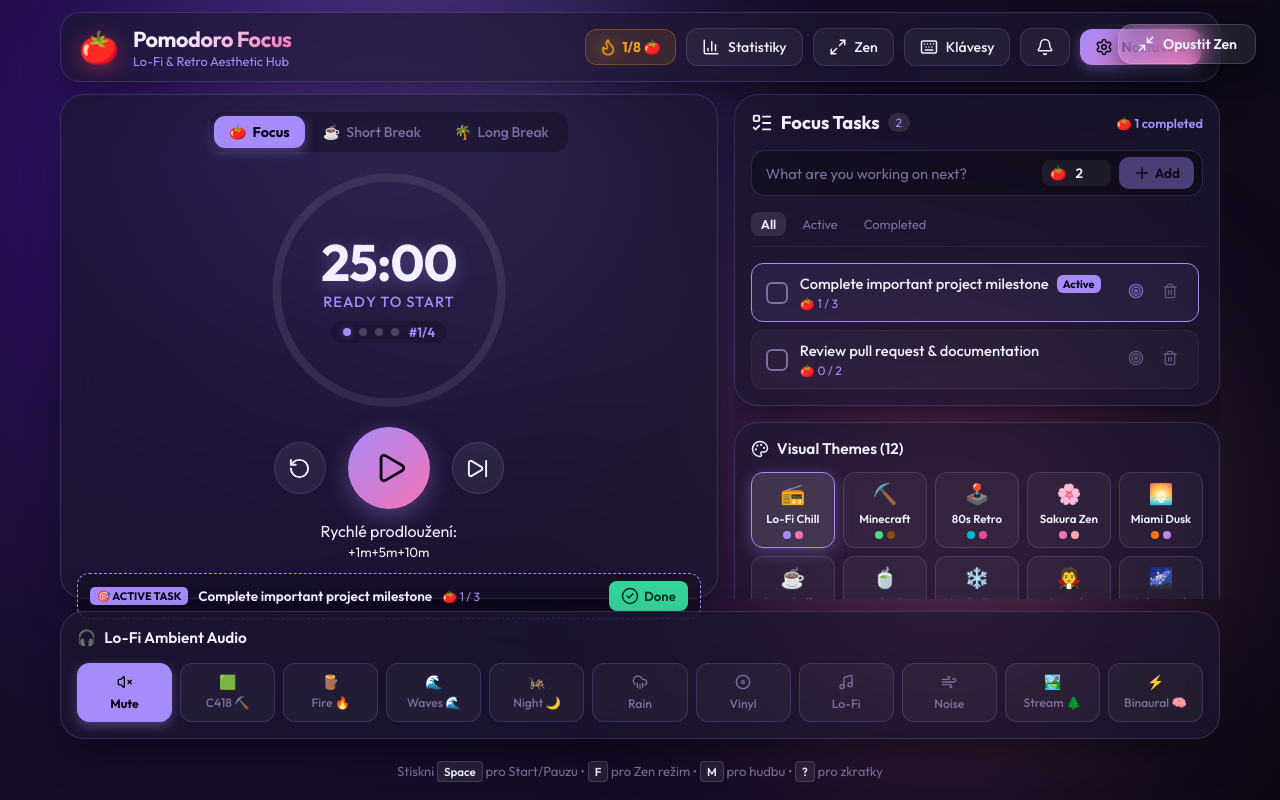
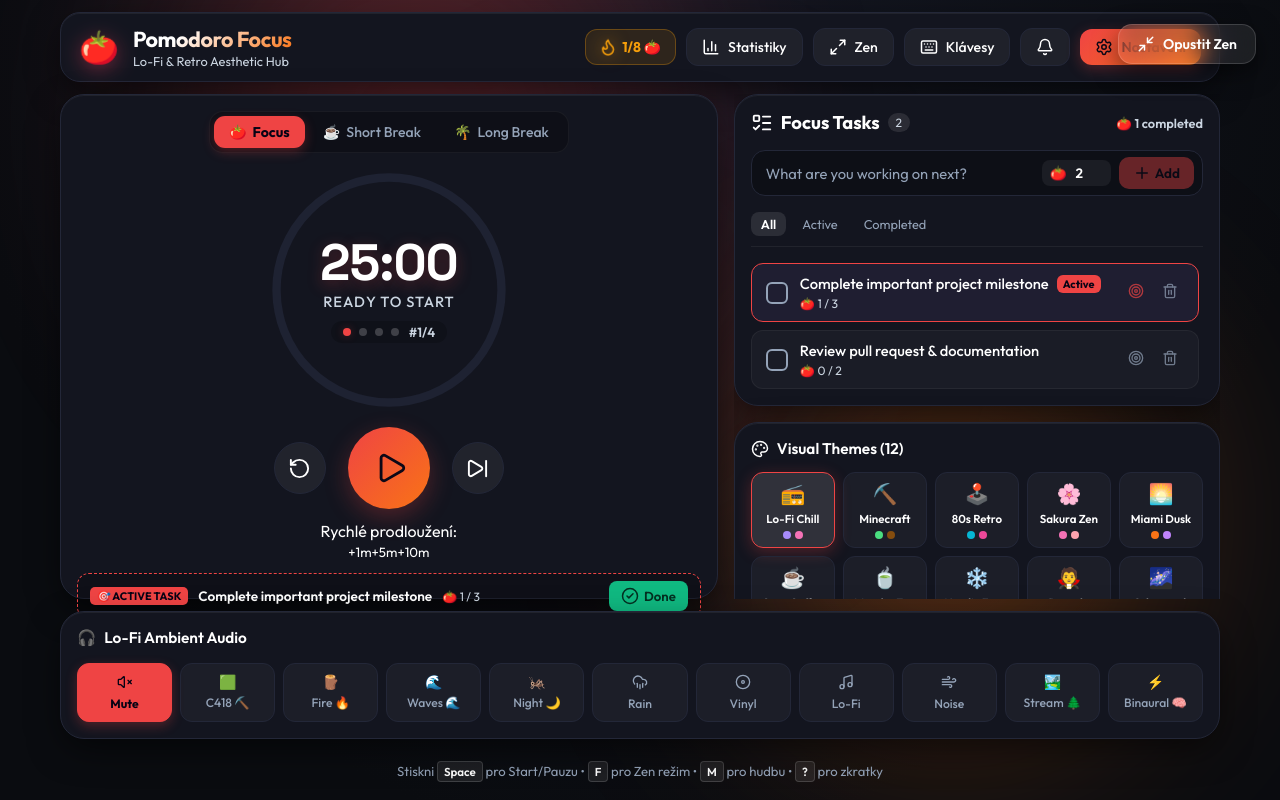
Before and after one commit to Andreyy05/pomodoro, a React (Vite) app: page / in a window 1280 px wide. Built offline with nearby package versions, Linux system fonts and the light colour scheme.

Commit message:
style(theme): overhaul color palettes and eliminate ambient blur haze

```diff
--- a/src/index.css
+++ b/src/index.css
@@ -3,268 +3,268 @@
    ========================================================================== */
 
 :root {
-  /* Default: Lo-Fi Chill Theme */
-  --bg-main: #13111c;
-  --bg-gradient: radial-gradient(circle at 15% 20%, #2e1065 0%, #170d2b 45%, #0d0914 100%);
-  --card-bg: rgba(30, 24, 48, 0.65);
-  --card-border: rgba(167, 139, 250, 0.2);
-  --card-shadow: 0 16px 40px -10px rgba(0, 0, 0, 0.5);
-
-  --text-main: #f3f0ff;
-  --text-muted: #a78bfa;
-  --text-dim: #7c6f9e;
-
-  --accent-primary: #a78bfa;
-  --accent-secondary: #f472b6;
-  --accent-glow: rgba(167, 139, 250, 0.35);
-
-  --timer-bg: rgba(167, 139, 250, 0.1);
-  --timer-ring-bg: rgba(255, 255, 255, 0.08);
-  --timer-ring-fill: #a78bfa;
-  --timer-font: 'Outfit', -apple-system, sans-serif;
-
-  --success: #34d399;
-  --danger: #f87171;
+  /* Default: Studio Dark / Focus (High-Contrast, Crisp, Non-Faded) */
+  --bg-main: #0a0c10;
+  --bg-gradient: radial-gradient(ellipse at 50% 0%, #151824 0%, #0a0c10 75%);
+  --card-bg: #13151f;
+  --card-border: #232738;
+  --card-shadow: 0 1px 0 rgba(255, 255, 255, 0.06) inset, 0 12px 36px -6px rgba(0, 0, 0, 0.65);
+
+  --text-main: #ffffff;
+  --text-muted: #cbd5e1;
+  --text-dim: #94a3b8;
+
+  --accent-primary: #ef4444;
+  --accent-secondary: #f97316;
+  --accent-glow: rgba(239, 68, 68, 0.28);
+
+  --timer-bg: #0e1017;
+  --timer-ring-bg: #1e2232;
+  --timer-ring-fill: #ef4444;
+  --timer-font: 'Space Grotesk', -apple-system, sans-serif;
+
+  --success: #10b981;
+  --danger: #ef4444;
 }
 
 /* 🕹️ Retro 80s Synthwave Theme */
 [data-theme='retro'] {
-  --bg-main: #070314;
-  --bg-gradient: linear-gradient(180deg, #120428 0%, #060114 70%, #1b002c 100%);
-  --card-bg: rgba(20, 8, 42, 0.85);
-  --card-border: rgba(0, 240, 255, 0.4);
-  --card-shadow: 0 0 25px rgba(255, 0, 127, 0.25), inset 0 0 15px rgba(0, 240, 255, 0.1);
+  --bg-main: #080314;
+  --bg-gradient: linear-gradient(180deg, #16062b 0%, #080314 100%);
+  --card-bg: #140929;
+  --card-border: #00f0ff;
+  --card-shadow: 0 0 20px rgba(0, 240, 255, 0.25), inset 0 0 12px rgba(255, 0, 127, 0.15);
 
   --text-main: #ffffff;
   --text-muted: #00f0ff;
-  --text-dim: #ff007f;
+  --text-dim: #ff66b2;
 
   --accent-primary: #ff007f;
   --accent-secondary: #00f0ff;
-  --accent-glow: rgba(255, 0, 127, 0.6);
-
-  --timer-bg: rgba(255, 0, 127, 0.08);
-  --timer-ring-bg: rgba(0, 240, 255, 0.15);
+  --accent-glow: rgba(255, 0, 127, 0.45);
+
+  --timer-bg: #100622;
+  --timer-ring-bg: #220e3f;
   --timer-ring-fill: #00f0ff;
   --timer-font: 'Press Start 2P', monospace;
 }
 
 /* ☕ Cozy Coffee Theme */
 [data-theme='coffee'] {
-  --bg-main: #18110b;
-  --bg-gradient: radial-gradient(circle at 50% 20%, #362215 0%, #20130a 60%, #110905 100%);
-  --card-bg: rgba(43, 27, 17, 0.7);
-  --card-border: rgba(217, 119, 6, 0.25);
-  --card-shadow: 0 16px 36px -8px rgba(0, 0, 0, 0.6);
-
-  --text-main: #fef3c7;
-  --text-muted: #f59e0b;
-  --text-dim: #a16207;
-
-  --accent-primary: #d97706;
+  --bg-main: #120b07;
+  --bg-gradient: radial-gradient(ellipse at 50% 0%, #24160e 0%, #120b07 80%);
+  --card-bg: #1c130d;
+  --card-border: #382417;
+  --card-shadow: 0 1px 0 rgba(255, 255, 255, 0.05) inset, 0 12px 36px -6px rgba(0, 0, 0, 0.65);
+
+  --text-main: #ffffff;
+  --text-muted: #fde68a;
+  --text-dim: #f59e0b;
+
+  --accent-primary: #f59e0b;
   --accent-secondary: #fbbf24;
-  --accent-glow: rgba(217, 119, 6, 0.35);
-
-  --timer-bg: rgba(217, 119, 6, 0.1);
-  --timer-ring-bg: rgba(255, 255, 255, 0.08);
+  --accent-glow: rgba(245, 158, 11, 0.35);
+
+  --timer-bg: #160f0a;
+  --timer-ring-bg: #2b1c13;
   --timer-ring-fill: #f59e0b;
-  --timer-font: 'Outfit', sans-serif;
+  --timer-font: 'Space Grotesk', sans-serif;
 }
 
 /* 🍵 Matcha Zen Theme */
 [data-theme='matcha'] {
-  --bg-main: #0c1712;
-  --bg-gradient: radial-gradient(circle at 30% 15%, #163327 0%, #0d2218 50%, #06120d 100%);
-  --card-bg: rgba(18, 38, 29, 0.7);
-  --card-border: rgba(52, 211, 153, 0.25);
-  --card-shadow: 0 16px 36px -8px rgba(0, 0, 0, 0.5);
-
-  --text-main: #ecfdf5;
-  --text-muted: #34d399;
-  --text-dim: #059669;
+  --bg-main: #07100b;
+  --bg-gradient: radial-gradient(ellipse at 50% 0%, #112217 0%, #07100b 80%);
+  --card-bg: #0f1d15;
+  --card-border: #1b3526;
+  --card-shadow: 0 1px 0 rgba(255, 255, 255, 0.05) inset, 0 12px 36px -6px rgba(0, 0, 0, 0.65);
+
+  --text-main: #ffffff;
+  --text-muted: #a7f3d0;
+  --text-dim: #34d399;
 
   --accent-primary: #10b981;
-  --accent-secondary: #6ee7b7;
+  --accent-secondary: #34d399;
   --accent-glow: rgba(16, 185, 129, 0.35);
 
-  --timer-bg: rgba(16, 185, 129, 0.1);
-  --timer-ring-bg: rgba(255, 255, 255, 0.08);
-  --timer-ring-fill: #34d399;
-  --timer-font: 'Outfit', sans-serif;
+  --timer-bg: #0c1811;
+  --timer-ring-bg: #182e21;
+  --timer-ring-fill: #10b981;
+  --timer-font: 'Space Grotesk', sans-serif;
 }
 
 /* 🌌 Midnight Cyber Theme */
 [data-theme='cyber'] {
-  --bg-main: #090d16;
-  --bg-gradient: radial-gradient(circle at 80% 20%, #1e1b4b 0%, #0f172a 50%, #050814 100%);
-  --card-bg: rgba(17, 24, 39, 0.75);
-  --card-border: rgba(99, 102, 241, 0.3);
-  --card-shadow: 0 16px 40px -10px rgba(0, 0, 0, 0.7);
-
-  --text-main: #f8fafc;
-  --text-muted: #818cf8;
-  --text-dim: #64748b;
-
-  --accent-primary: #6366f1;
+  --bg-main: #060812;
+  --bg-gradient: radial-gradient(ellipse at 50% 0%, #10162c 0%, #060812 80%);
+  --card-bg: #0d1324;
+  --card-border: #1d2847;
+  --card-shadow: 0 1px 0 rgba(255, 255, 255, 0.05) inset, 0 12px 36px -6px rgba(0, 0, 0, 0.7);
+
+  --text-main: #ffffff;
+  --text-muted: #bfdbfe;
+  --text-dim: #60a5fa;
+
+  --accent-primary: #3b82f6;
+  --accent-secondary: #06b6d4;
+  --accent-glow: rgba(59, 130, 246, 0.35);
+
+  --timer-bg: #090e1c;
+  --timer-ring-bg: #16213c;
+  --timer-ring-fill: #06b6d4;
+  --timer-font: 'Space Grotesk', sans-serif;
+}
+
+/* ⛏️ Minecraft Overworld Theme */
+[data-theme='minecraft'] {
+  --bg-main: #0c1309;
+  --bg-gradient: radial-gradient(ellipse at 50% 0%, #192713 0%, #0c1309 80%);
+  --card-bg: #14210f;
+  --card-border: #283d1e;
+  --card-shadow: 0 1px 0 rgba(255, 255, 255, 0.05) inset, 0 12px 36px -6px rgba(0, 0, 0, 0.75);
+
+  --text-main: #ffffff;
+  --text-muted: #bbf7d0;
+  --text-dim: #4ade80;
+
+  --accent-primary: #22c55e;
+  --accent-secondary: #eab308;
+  --accent-glow: rgba(34, 197, 94, 0.35);
+
+  --timer-bg: #0f1a0b;
+  --timer-ring-bg: #203318;
+  --timer-ring-fill: #22c55e;
+  --timer-font: 'Press Start 2P', monospace;
+}
+
+/* 🌸 Sakura Zen Theme */
+[data-theme='sakura'] {
+  --bg-main: #120910;
+  --bg-gradient: radial-gradient(ellipse at 50% 0%, #251121 0%, #120910 80%);
+  --card-bg: #1d0f1a;
+  --card-border: #3b1d34;
+  --card-shadow: 0 1px 0 rgba(255, 255, 255, 0.05) inset, 0 12px 36px -6px rgba(0, 0, 0, 0.65);
+
+  --text-main: #ffffff;
+  --text-muted: #fce7f3;
+  --text-dim: #f472b6;
+
+  --accent-primary: #ec4899;
+  --accent-secondary: #f472b6;
+  --accent-glow: rgba(236, 72, 153, 0.35);
+
+  --timer-bg: #160b14;
+  --timer-ring-bg: #30172a;
+  --timer-ring-fill: #ec4899;
+  --timer-font: 'Space Grotesk', sans-serif;
+}
+
+/* 🌅 Miami Dusk / Sunset Theme */
+[data-theme='sunset'] {
+  --bg-main: #120713;
+  --bg-gradient: radial-gradient(ellipse at 50% 0%, #270e23 0%, #120713 80%);
+  --card-bg: #1c0d1e;
+  --card-border: #3c1c3f;
+  --card-shadow: 0 1px 0 rgba(255, 255, 255, 0.05) inset, 0 12px 36px -6px rgba(0, 0, 0, 0.7);
+
+  --text-main: #ffffff;
+  --text-muted: #ffedd5;
+  --text-dim: #fb923c;
+
+  --accent-primary: #f97316;
+  --accent-secondary: #e11d48;
+  --accent-glow: rgba(249, 115, 22, 0.35);
+
+  --timer-bg: #150917;
+  --timer-ring-bg: #311535;
+  --timer-ring-fill: #f97316;
+  --timer-font: 'Space Grotesk', sans-serif;
+}
+
+/* ❄️ Nordic Frost Theme */
+[data-theme='nordic'] {
+  --bg-main: #060c15;
+  --bg-gradient: radial-gradient(ellipse at 50% 0%, #0f1c2e 0%, #060c15 80%);
+  --card-bg: #0c1727;
+  --card-border: #1a2d48;
+  --card-shadow: 0 1px 0 rgba(255, 255, 255, 0.05) inset, 0 12px 36px -6px rgba(0, 0, 0, 0.65);
+
+  --text-main: #ffffff;
+  --text-muted: #e0f2fe;
+  --text-dim: #38bdf8;
+
+  --accent-primary: #0284c7;
   --accent-secondary: #38bdf8;
-  --accent-glow: rgba(99, 102, 241, 0.4);
-
-  --timer-bg: rgba(99, 102, 241, 0.1);
-  --timer-ring-bg: rgba(255, 255, 255, 0.08);
+  --accent-glow: rgba(2, 132, 199, 0.35);
+
+  --timer-bg: #09121f;
+  --timer-ring-bg: #15273e;
   --timer-ring-fill: #38bdf8;
   --timer-font: 'Space Grotesk', sans-serif;
 }
 
-/* ⛏️ Minecraft Overworld Theme */
-[data-theme='minecraft'] {
-  --bg-main: #111a0c;
-  --bg-gradient: radial-gradient(circle at 50% 20%, #253818 0%, #15220f 50%, #0b1307 100%);
-  --card-bg: rgba(26, 42, 18, 0.82);
-  --card-border: rgba(74, 222, 128, 0.3);
-  --card-shadow: 0 16px 40px -10px rgba(0, 0, 0, 0.75), inset 0 0 0 2px rgba(90, 154, 45, 0.18);
-
-  --text-main: #f0fdf4;
-  --text-muted: #86efac;
-  --text-dim: #4ade80;
-
-  --accent-primary: #4ade80;
-  --accent-secondary: #ca8a04;
-  --accent-glow: rgba(74, 222, 128, 0.4);
-
-  --timer-bg: rgba(74, 222, 128, 0.08);
-  --timer-ring-bg: rgba(255, 255, 255, 0.08);
-  --timer-ring-fill: #4ade80;
-  --timer-font: 'Press Start 2P', monospace;
-}
-
-/* 🌸 Sakura Zen Theme */
-[data-theme='sakura'] {
-  --bg-main: #180e15;
-  --bg-gradient: radial-gradient(circle at 40% 18%, #36172a 0%, #200f1c 50%, #10060e 100%);
-  --card-bg: rgba(46, 22, 38, 0.7);
-  --card-border: rgba(244, 114, 182, 0.3);
-  --card-shadow: 0 16px 36px -8px rgba(0, 0, 0, 0.55);
-
-  --text-main: #fdf2f8;
-  --text-muted: #f472b6;
-  --text-dim: #db2777;
-
-  --accent-primary: #f472b6;
-  --accent-secondary: #fda4af;
-  --accent-glow: rgba(244, 114, 182, 0.4);
-
-  --timer-bg: rgba(244, 114, 182, 0.1);
-  --timer-ring-bg: rgba(255, 255, 255, 0.08);
-  --timer-ring-fill: #f472b6;
-  --timer-font: 'Outfit', sans-serif;
-}
-
-/* 🌅 Miami Dusk / Sunset Theme */
-[data-theme='sunset'] {
-  --bg-main: #180c1b;
-  --bg-gradient: linear-gradient(180deg, #3d1434 0%, #230d2d 45%, #0c0413 100%);
-  --card-bg: rgba(43, 17, 44, 0.72);
-  --card-border: rgba(249, 115, 22, 0.3);
-  --card-shadow: 0 16px 40px -10px rgba(0, 0, 0, 0.7);
-
-  --text-main: #fff7ed;
-  --text-muted: #fb923c;
-  --text-dim: #c084fc;
-
-  --accent-primary: #f97316;
-  --accent-secondary: #c084fc;
-  --accent-glow: rgba(249, 115, 22, 0.4);
-
-  --timer-bg: rgba(249, 115, 22, 0.1);
-  --timer-ring-bg: rgba(255, 255, 255, 0.08);
-  --timer-ring-fill: #f97316;
-  --timer-font: 'Space Grotesk', sans-serif;
-}
-
-/* ❄️ Nordic Frost Theme */
-[data-theme='nordic'] {
-  --bg-main: #0a1320;
-  --bg-gradient: radial-gradient(circle at 50% 15%, #13243d 0%, #0c182a 55%, #050b14 100%);
-  --card-bg: rgba(18, 33, 56, 0.72);
-  --card-border: rgba(56, 189, 248, 0.25);
-  --card-shadow: 0 16px 40px -10px rgba(0, 0, 0, 0.65);
-
-  --text-main: #f0f9ff;
-  --text-muted: #38bdf8;
-  --text-dim: #0284c7;
-
-  --accent-primary: #38bdf8;
-  --accent-secondary: #7dd3fc;
-  --accent-glow: rgba(56, 189, 248, 0.35);
-
-  --timer-bg: rgba(56, 189, 248, 0.1);
-  --timer-ring-bg: rgba(255, 255, 255, 0.08);
-  --timer-ring-fill: #38bdf8;
-  --timer-font: 'Outfit', sans-serif;
-}
-
 /* 🧛 Dracula Dark Theme */
 [data-theme='dracula'] {
-  --bg-main: #191a24;
-  --bg-gradient: radial-gradient(circle at 35% 20%, #282a36 0%, #1e1f29 60%, #12131a 100%);
-  --card-bg: rgba(40, 42, 54, 0.85);
-  --card-border: rgba(189, 147, 249, 0.35);
-  --card-shadow: 0 16px 40px -10px rgba(0, 0, 0, 0.7);
-
-  --text-main: #f8f8f2;
-  --text-muted: #bd93f9;
-  --text-dim: #ff79c6;
-
-  --accent-primary: #bd93f9;
+  --bg-main: #13141a;
+  --bg-gradient: radial-gradient(ellipse at 50% 0%, #1f202c 0%, #13141a 80%);
+  --card-bg: #1d1e28;
+  --card-border: #313446;
+  --card-shadow: 0 1px 0 rgba(255, 255, 255, 0.05) inset, 0 12px 36px -6px rgba(0, 0, 0, 0.7);
+
+  --text-main: #ffffff;
+  --text-muted: #e9d5ff;
+  --text-dim: #bd93f9;
+
+  --accent-primary: #a855f7;
   --accent-secondary: #50fa7b;
-  --accent-glow: rgba(189, 147, 249, 0.4);
-
-  --timer-bg: rgba(189, 147, 249, 0.1);
-  --timer-ring-bg: rgba(255, 255, 255, 0.08);
+  --accent-glow: rgba(168, 85, 247, 0.35);
+
+  --timer-bg: #171821;
+  --timer-ring-bg: #2c2f40;
   --timer-ring-fill: #50fa7b;
   --timer-font: 'Space Grotesk', sans-serif;
 }
 
 /* 🌊 Deep Ocean Theme */
 [data-theme='ocean'] {
-  --bg-main: #040d1a;
-  --bg-gradient: radial-gradient(circle at 45% 20%, #082846 0%, #04162a 55%, #020912 100%);
-  --card-bg: rgba(6, 26, 48, 0.78);
-  --card-border: rgba(0, 229, 255, 0.3);
-  --card-shadow: 0 16px 40px -10px rgba(0, 0, 0, 0.75), 0 0 20px rgba(0, 229, 255, 0.15);
-
-  --text-main: #e0f7fa;
-  --text-muted: #26c6da;
-  --text-dim: #00838f;
-
-  --accent-primary: #00e5ff;
-  --accent-secondary: #0284c7;
-  --accent-glow: rgba(0, 229, 255, 0.45);
-
-  --timer-bg: rgba(0, 229, 255, 0.1);
-  --timer-ring-bg: rgba(255, 255, 255, 0.08);
-  --timer-ring-fill: #00e5ff;
-  --timer-font: 'Outfit', sans-serif;
+  --bg-main: #030812;
+  --bg-gradient: radial-gradient(ellipse at 50% 0%, #09172d 0%, #030812 80%);
+  --card-bg: #081326;
+  --card-border: #132647;
+  --card-shadow: 0 1px 0 rgba(255, 255, 255, 0.05) inset, 0 12px 36px -6px rgba(0, 0, 0, 0.7);
+
+  --text-main: #ffffff;
+  --text-muted: #cffafe;
+  --text-dim: #22d3ee;
+
+  --accent-primary: #06b6d4;
+  --accent-secondary: #0ea5e9;
+  --accent-glow: rgba(6, 182, 212, 0.35);
+
+  --timer-bg: #060e1d;
+  --timer-ring-bg: #101f3b;
+  --timer-ring-fill: #06b6d4;
+  --timer-font: 'Space Grotesk', sans-serif;
 }
 
 /* 🍷 Crimson Moon Theme */
 [data-theme='crimson'] {
-  --bg-main: #140509;
-  --bg-gradient: radial-gradient(circle at 50% 20%, #300812 0%, #1a030a 55%, #0a0104 100%);
-  --card-bg: rgba(42, 8, 16, 0.8);
-  --card-border: rgba(244, 63, 94, 0.35);
-  --card-shadow: 0 16px 40px -10px rgba(0, 0, 0, 0.75), 0 0 25px rgba(225, 29, 72, 0.2);
-
-  --text-main: #fff1f2;
-  --text-muted: #fb7185;
-  --text-dim: #be123c;
+  --bg-main: #0e0205;
+  --bg-gradient: radial-gradient(ellipse at 50% 0%, #20060d 0%, #0e0205 80%);
+  --card-bg: #18050b;
+  --card-border: #330b16;
+  --card-shadow: 0 1px 0 rgba(255, 255, 255, 0.05) inset, 0 12px 36px -6px rgba(0, 0, 0, 0.75);
+
+  --text-main: #ffffff;
+  --text-muted: #ffe4e6;
+  --text-dim: #fb7185;
 
   --accent-primary: #f43f5e;
-  --accent-secondary: #fbbf24;
-  --accent-glow: rgba(244, 63, 94, 0.45);
-
-  --timer-bg: rgba(244, 63, 94, 0.1);
-  --timer-ring-bg: rgba(255, 255, 255, 0.08);
+  --accent-secondary: #fb923c;
+  --accent-glow: rgba(244, 63, 94, 0.35);
+
+  --timer-bg: #120408;
+  --timer-ring-bg: #2b0812;
   --timer-ring-fill: #f43f5e;
   --timer-font: 'Space Grotesk', sans-serif;
 }
```
